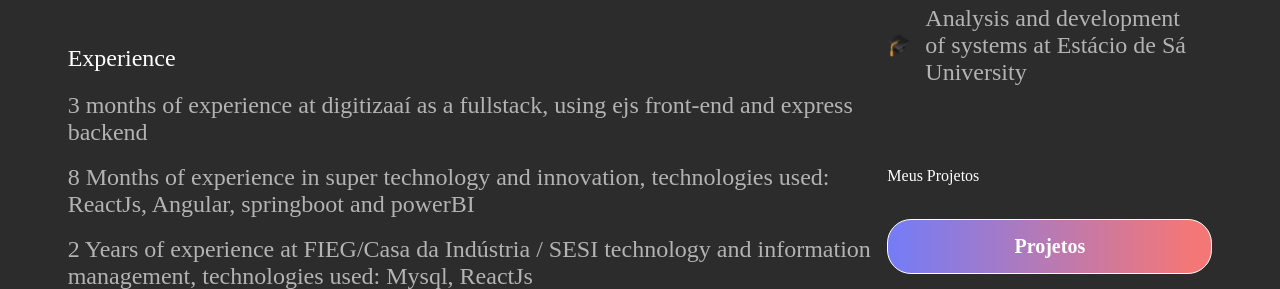
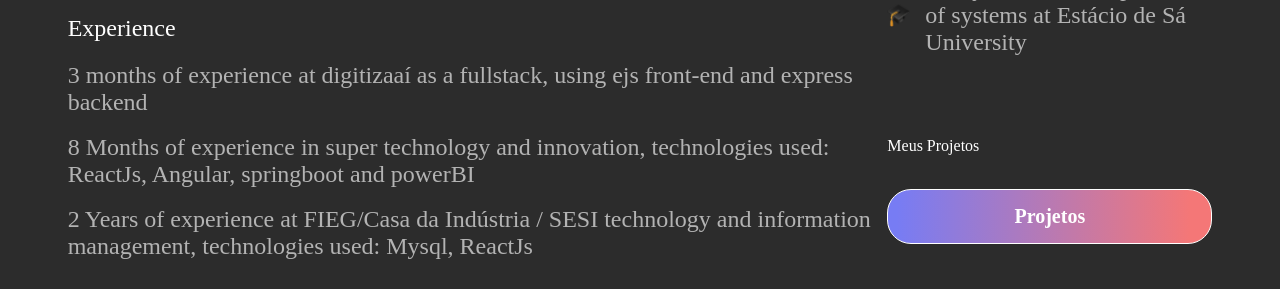
Before and after one commit to kenedy-gomes/portifolio, a plain HTML site: page index.html in a window 1280 px wide. Shown: the part 295-584 px from the top of the page. Drawn offline with Linux system fonts and the light colour scheme.

Commit message:
Ajuste de padding no container para 40px 60px

```diff
--- a/styles/styles.css
+++ b/styles/styles.css
@@ -16,7 +16,7 @@ body{
 
 #container{
     display: flex;
-    padding: 70px 60px;
+    padding: 40px 60px;
     justify-content: space-evenly;
 }
 
```
